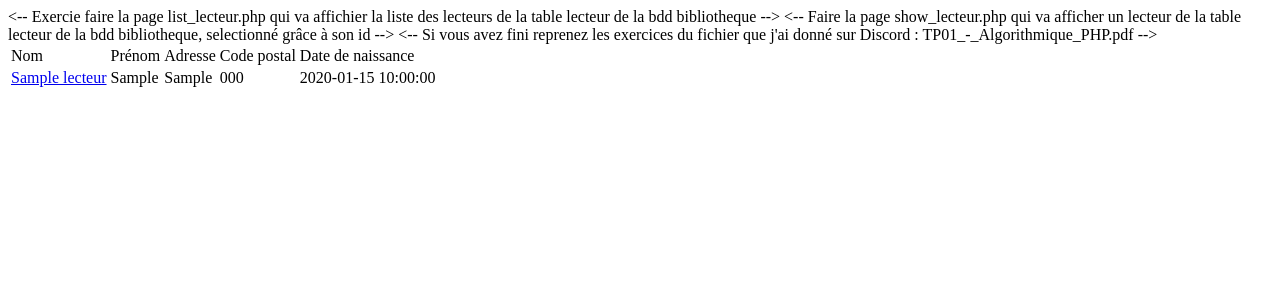
After one commit to SAMPAIO1748/PHPOO, a PHP site: page /list_lecteur.php in a window 1280 px wide. The commit adds this page. Shown: the top 300 px of the page. Run offline with PHP 8.4, Linux system fonts and the light colour scheme; tables that the repository leaves empty or names only in its code hold one stand-in row (values such as "Sample post").

Commit message:
SELECT comment

```diff
--- a/PDO/list_creation.php
+++ b/PDO/list_creation.php
@@ -29,8 +29,10 @@
     // Execution de la requête
     $resultat = $requete->fetchAll(PDO::FETCH_ASSOC);
     // Mise sous forme de tableau (associatif) du résultat
+    // la fonction fetchAll récupère toutes les eentées de la requete et les range dans un tableau
+    // PDO::FETCH_ASSOC fait que le tableau créer est un tableau associatif.
 
-    //var_dump($resultat);
+    var_dump($resultat);
 
     ?>
 
--- /dev/null
+++ b/PDO/list_lecteur.php
@@ -0,0 +1,58 @@
+<!DOCTYPE html>
+<html lang="fr">
+
+<head>
+    <meta charset="UTF-8">
+    <meta http-equiv="X-UA-Compatible" content="IE=edge">
+    <meta name="viewport" content="width=device-width, initial-scale=1.0">
+    <title>Document</title>
+</head>
+
+<body>
+    <-- Exercie faire la page list_lecteur.php qui va affichier la liste des lecteurs de la table lecteur de la bdd bibliotheque -->
+        <-- Faire la page show_lecteur.php qui va afficher un lecteur de la table lecteur de la bdd bibliotheque, selectionné grâce à son id -->
+            <-- Si vous avez fini reprenez les exercices du fichier que j'ai donné sur Discord : TP01_-_Algorithmique_PHP.pdf -->
+
+                <?php
+
+                $bdd  = new PDO('mysql:host=localhost;dbname=bibliotheque', 'root', 'root');
+                $sql = "SELECT * FROM lecteur";
+                $requete = $bdd->prepare($sql);
+                $requete->execute();
+
+                $resultat  = $requete->fetchAll(PDO::FETCH_ASSOC);
+
+                //var_dump($resultat);
+
+                ?>
+
+
+                <table>
+                    <thead>
+                        <tr>
+                            <td>Nom</td>
+                            <td>Prénom</td>
+                            <td>Adresse</td>
+                            <td>Code postal</td>
+                            <td>Date de naissance</td>
+                        </tr>
+                    </thead>
+                    <tbody>
+                        <?php
+
+                        foreach ($resultat as $lecteur) {
+                            echo "<tr><td><a href='show_lecteur.php?id=" .
+                                $lecteur['id'] . "' >" .
+                                $lecteur['nom'] . "</a></td><td>" .
+                                $lecteur['prenom'] . "</td><td>" .
+                                $lecteur['adresse'] . "</td><td>" .
+                                $lecteur['code_postal'] . "</td><td>" .
+                                $lecteur['date_naissance'] . "</td></tr>";
+                        }
+
+                        ?>
+                    </tbody>
+                </table>
+</body>
+
+</html>
--- a/PDO/show_creation.php
+++ b/PDO/show_creation.php
@@ -28,6 +28,7 @@
     // Execution de la requête
     $resultat = $requete->fetch(PDO::FETCH_ASSOC);
     // Rangement du résultat dans un tableau
+    // fecth récupère le dernier résultat de la requête et le range dans un tableau
 
     //var_dump($resultat);
 
```
Also changed, not shown: PDO/show_lecteur.php (added, +49 -0 lines).
